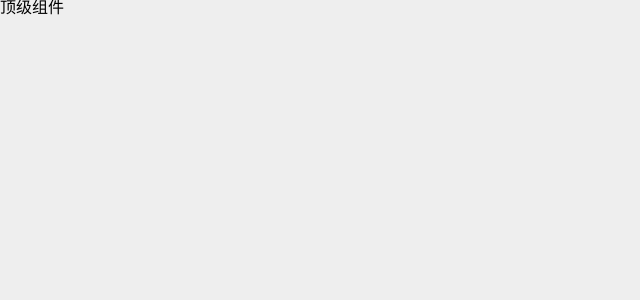
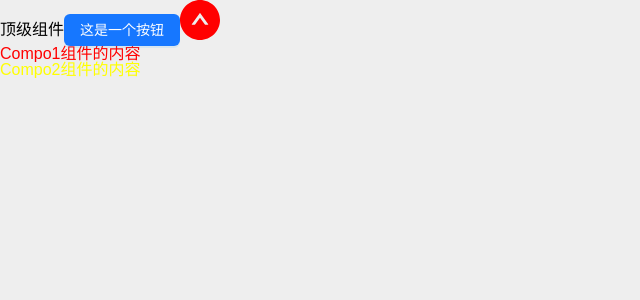
Before and after one commit to Amoryu/react-backend, a React (Vite) app: page / in a window 1280 px wide. Shown: the top 300 px of the page, without its empty margins (0-640 px from the left). Built offline with nearby package versions, Linux system fonts and the light colour scheme.

Commit message:
引入antd

```diff
--- a/package.json
+++ b/package.json
@@ -10,6 +10,8 @@
     "preview": "vite preview"
   },
   "dependencies": {
+    "@ant-design/icons": "^5.2.5",
+    "antd": "^5.8.3",
     "react": "^18.2.0",
     "react-dom": "^18.2.0",
     "reset-css": "^5.0.2"
--- a/src/App.tsx
+++ b/src/App.tsx
@@ -1,8 +1,18 @@
+import Compo1 from "@/components/Compo1"
+import Compo2 from "@/components/Compo2"
+// antd样式
+import "antd/dist/reset.css"
+import { Button } from 'antd'
+import { UpCircleFilled } from "@ant-design/icons"
 
 export default function App() {
   return (
     <>
       顶级组件
+      <Button type="primary">这是一个按钮</Button>
+      <UpCircleFilled style={ { fontSize:'40px', color: 'red'}}/>
+      <Compo1/>
+      <Compo2/>
     </>
   )
 }
--- /dev/null
+++ b/src/components/Compo1/compo1.module.scss
@@ -0,0 +1,3 @@
+.box {
+  color: red;
+}
--- /dev/null
+++ b/src/components/Compo1/index.tsx
@@ -0,0 +1,6 @@
+import styles from './compo1.module.scss'
+export default function Compo1() {
+  return (
+    <div className={styles.box}>Compo1组件的内容</div>
+  )
+}
--- /dev/null
+++ b/src/components/Compo2/compo2.module.scss
@@ -0,0 +1,3 @@
+.box {
+  color: yellow;
+}
--- /dev/null
+++ b/src/components/Compo2/index.tsx
@@ -0,0 +1,7 @@
+import styles from './compo2.module.scss'
+
+export default function Compo2() {
+  return (
+    <div className={styles.box}>Compo2组件的内容</div>
+  )
+}
--- a/src/main.tsx
+++ b/src/main.tsx
@@ -5,7 +5,9 @@ import 'reset-css'
 
 // 全局样式
 import '@/assets/styles/global.scss'
+
 import App from './App.tsx'
+
 
 ReactDOM.createRoot(document.getElementById('root')!).render(
   <React.StrictMode>
```
Also changed, not shown: tsconfig.json (+11 -2 lines), 1 other file (tests, documents, lock files or other folders).
